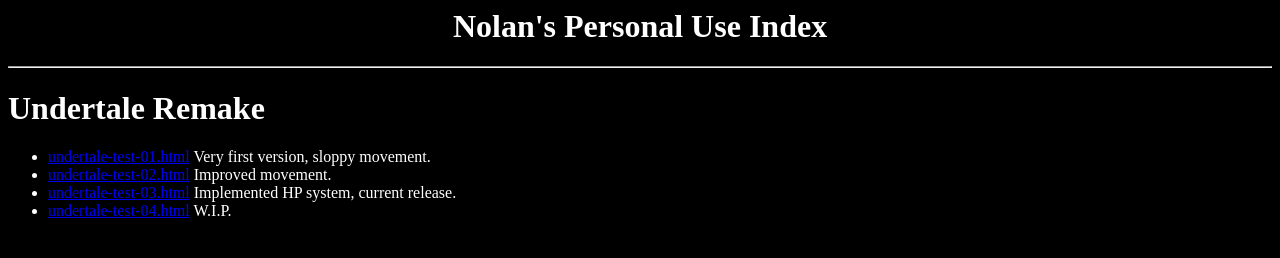
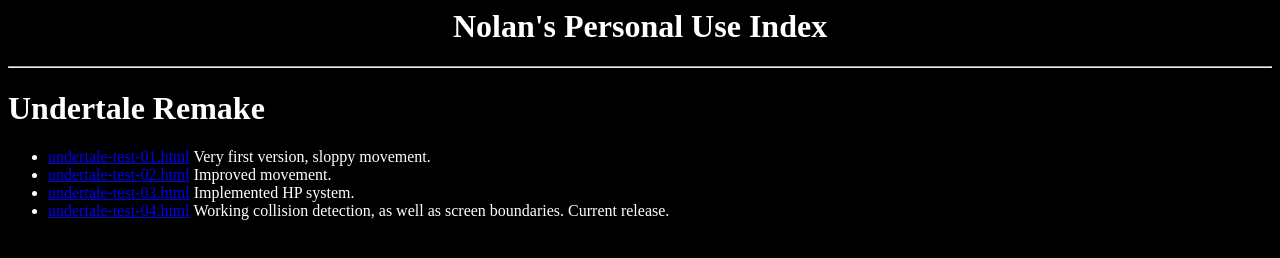
Before and after one commit to nolan-b-mss/personal-use-nolan, a plain HTML site: page public/index.html in a window 1280 px wide. Drawn offline with Linux system fonts and the light colour scheme.

Commit message:
Update index.html

```diff
--- a/public/index.html
+++ b/public/index.html
@@ -8,6 +8,6 @@
 <ul class="white">
   <li><a href="https://nolan-b-mss.github.io/personal-use-nolan/public/undertale-test-01.html">undertale-test-01.html</a> Very first version, sloppy movement.  <br>
   <li><a href="https://nolan-b-mss.github.io/personal-use-nolan/public/undertale-test-02.html">undertale-test-02.html</a> Improved movement.  <br>
-  <li><a href="https://nolan-b-mss.github.io/personal-use-nolan/public/undertale-test-03.html">undertale-test-03.html</a> Implemented HP system, current release.  <br>
-  <li><a href="https://nolan-b-mss.github.io/personal-use-nolan/public/undertale-test-04.html">undertale-test-04.html</a> W.I.P.  <br>
+  <li><a href="https://nolan-b-mss.github.io/personal-use-nolan/public/undertale-test-03.html">undertale-test-03.html</a> Implemented HP system. <br>
+  <li><a href="https://nolan-b-mss.github.io/personal-use-nolan/public/undertale-test-04.html">undertale-test-04.html</a> Working collision detection, as well as screen boundaries. Current release.  <br>
 </ul>
```
